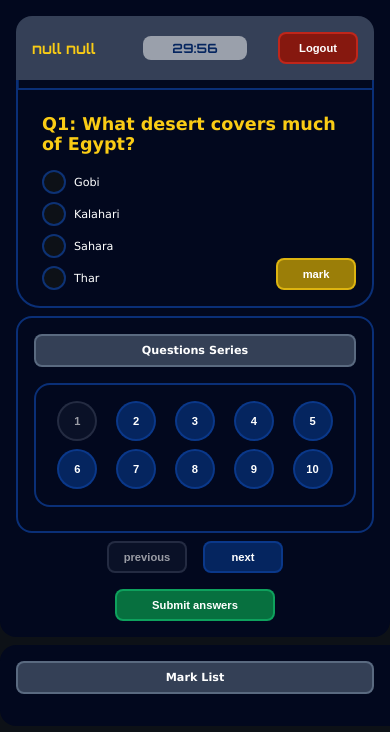
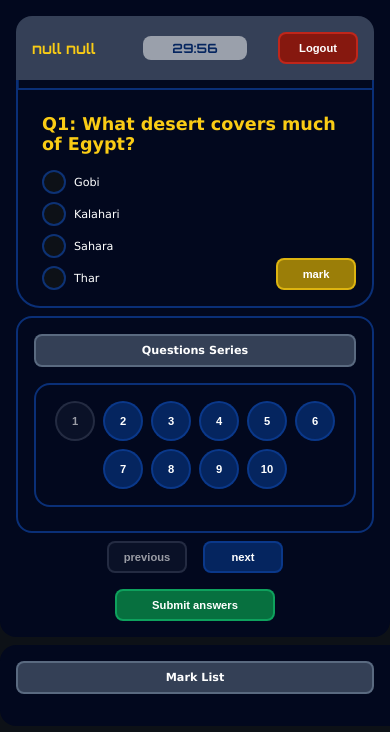
Before and after one commit to michael-g-alfred/Exam-Project, a plain HTML site: page pages/ExamPage.html in a window 390 px wide. Drawn offline with nearby package versions, Linux system fonts and the light colour scheme.

Commit message:
Update Pagination CSS

```diff
--- a/css/exam.css
+++ b/css/exam.css
@@ -212,8 +212,11 @@ main .userContainer h3 {
 
 .questionsSeriesContainer_Content {
   width: 100%;
-  display: grid;
-  grid-template-columns: repeat(14, 1fr);
+  display: flex;
+  flex-direction: row;
+  flex-wrap: wrap;
+  justify-content: center;
+  align-content: center;
   justify-items: center;
   align-items: center;
   gap: 1rem;
@@ -425,13 +428,6 @@ aside {
     gap: 1rem;
   }
 
-  .questionsSeriesContainer_Content {
-    grid-template-columns: repeat(10, 1fr);
-  }
-  .questionNavBtn {
-    width: 4rem;
-    height: 4rem;
-  }
   aside {
     height: fit-content;
   }
@@ -468,9 +464,6 @@ aside {
     gap: 1rem;
   }
 
-  .questionsSeriesContainer_Content {
-    grid-template-columns: repeat(5, 1fr);
-  }
   aside {
     height: fit-content;
   }
```
